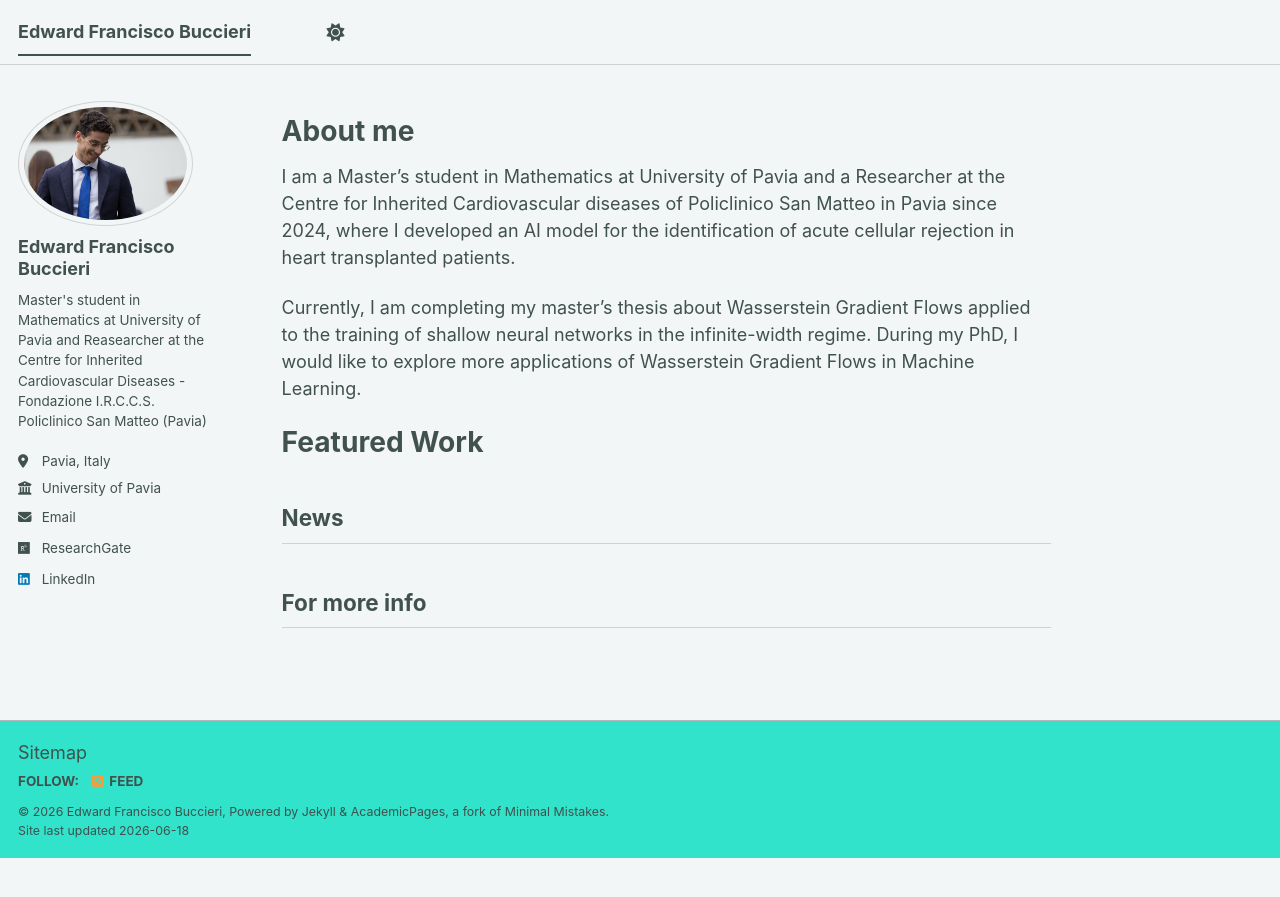
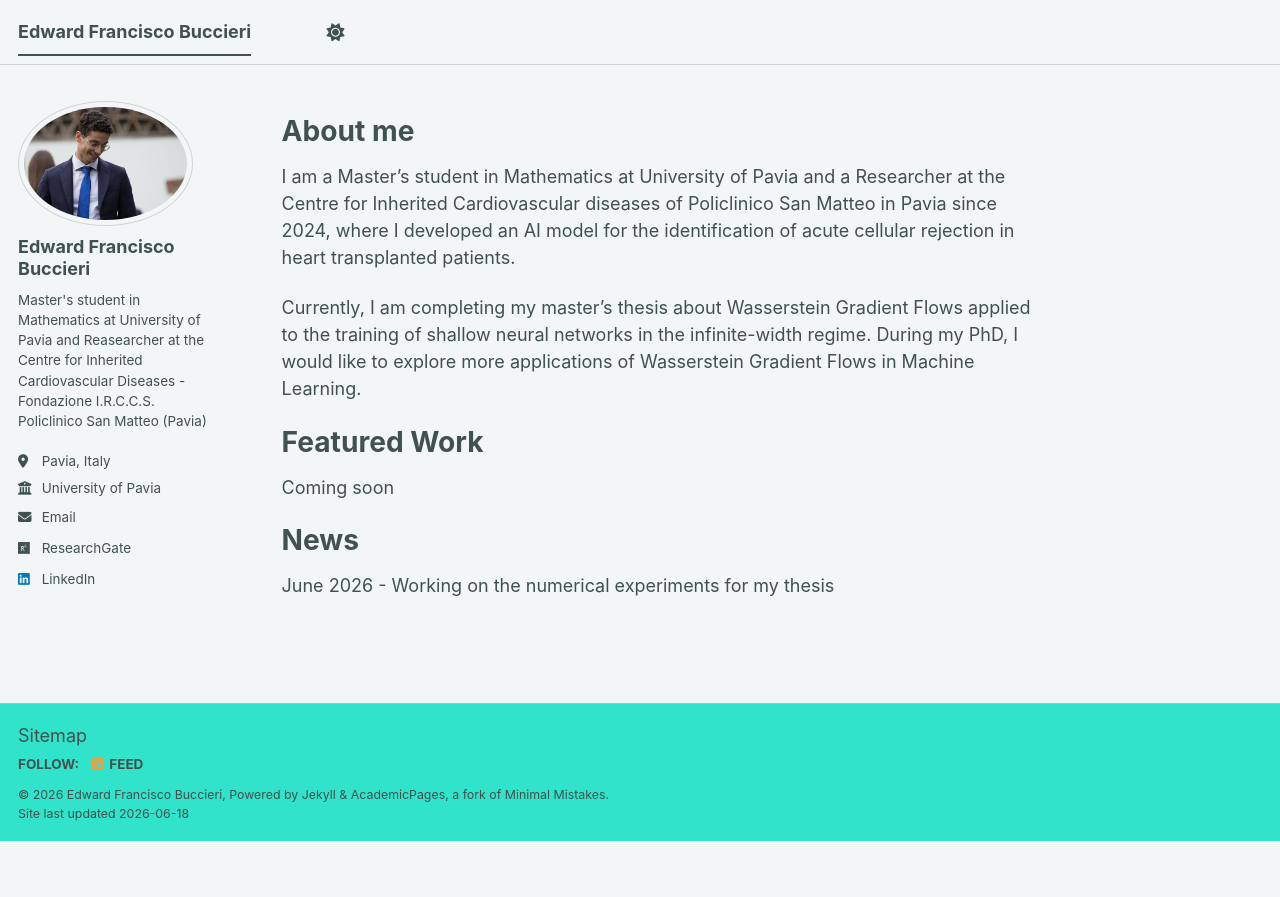
Before and after one commit to edward-f-buccieri/edward-f-buccieri.github.io, a Jekyll site: the page built from _pages/about.md, in a window 1280 px wide. Shown: the top 897 px of the page. Built offline with Jekyll 4.4.1, drawn with Linux system fonts in a browser that asks for light colours; a script bundle is joined from its source files by our own code; library files that are not in the unit come from our copies.

Commit message:
Update about.md

```diff
--- a/_pages/about.md
+++ b/_pages/about.md
@@ -15,11 +15,8 @@ Currently, I am completing my master's thesis about Wasserstein Gradient Flows a
 
 Featured Work
 ======
-
+Coming soon
 
 News
-------
-
-
-For more info
-------
+======
+June 2026 - Working on the numerical experiments for my thesis
```
